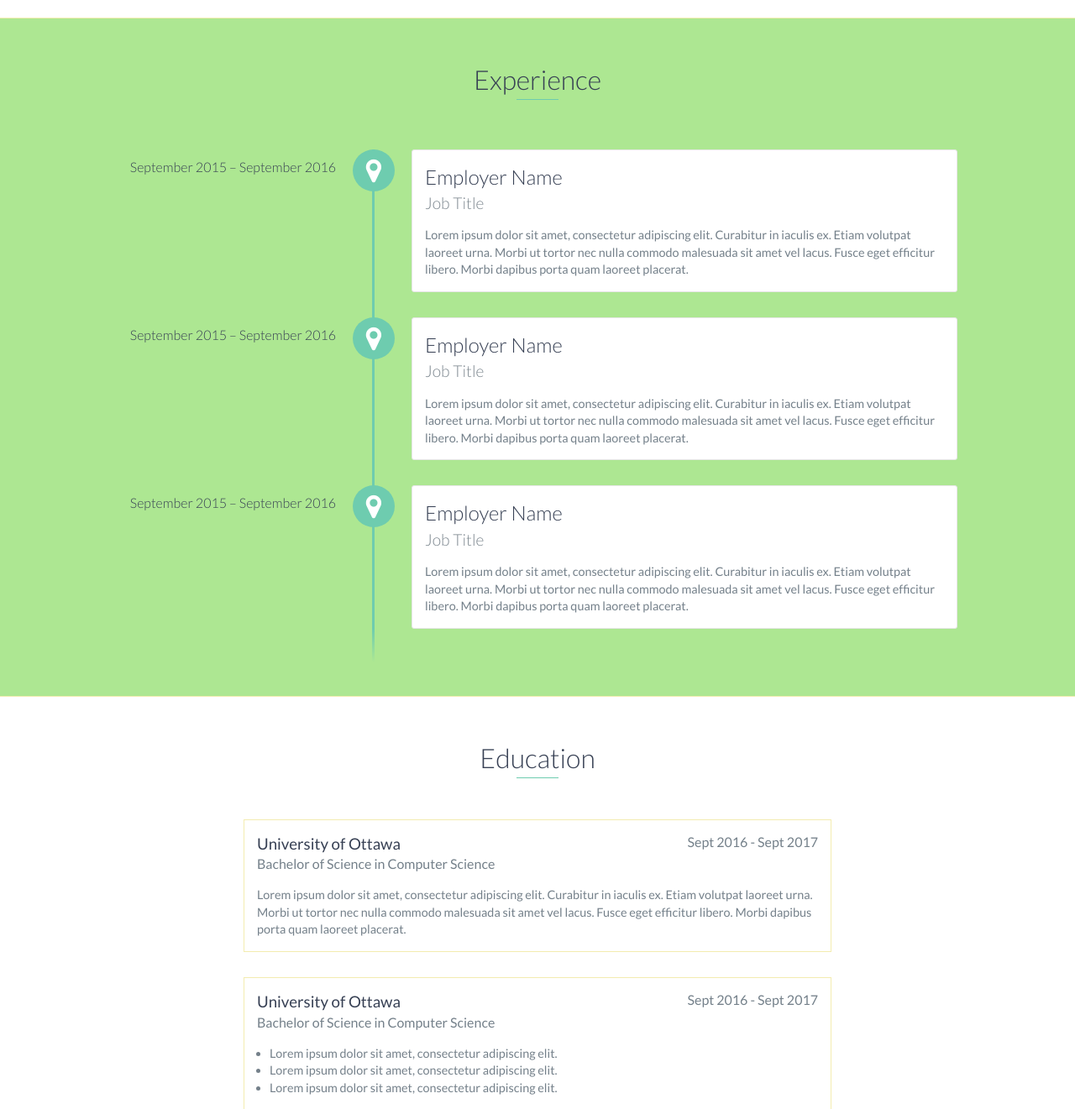
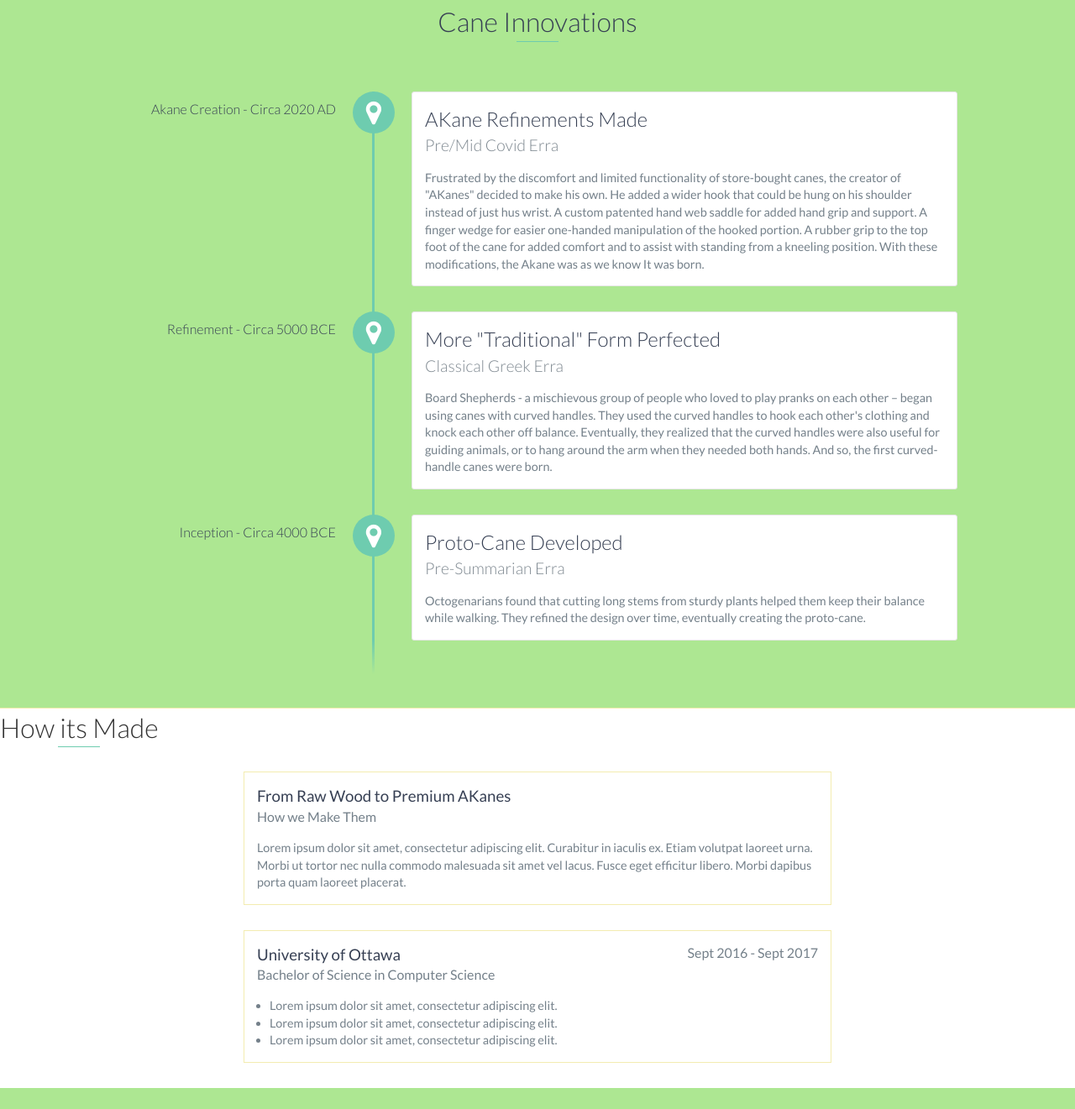
Before and after one commit to freddyyeddy/Akane, a website: page index.html in a window 1280 px wide. Shown: the part 1089-2410 px from the top of the page at 84% size. Drawn offline with nearby package versions, Linux system fonts and the light colour scheme; files that its build step writes are made by us from their sources.

Commit message:
Updated Texts

```diff
--- a/index.html
+++ b/index.html
@@ -28,7 +28,7 @@
                 <a href="#about">About</a>
             </li>
             <li>
-                <a href="#experience">Experience</a>
+                <a href="#history">History</a>
             </li>
             <li>
                 <a href="#education">Education</a>
@@ -68,13 +68,11 @@
         <div class="container">
             <div class="row">
                 <div class="col-md-4">
-                    <h2 class="heading">About Me</h2>
+                    <h2 class="heading">About</h2>
                 </div>
                 <div class="col-md-8">
                     <p>
-                        Lorem ipsum dolor sit amet, consectetur adipiscing elit. Curabitur in iaculis ex. Etiam volutpat laoreet urna. Morbi ut tortor nec nulla commodo malesuada sit amet vel lacus. Fusce eget efficitur libero. Morbi dapibus porta quam laoreet placerat. Donec
-                        eu vehicula neque. Donec viverra lorem nunc, tempus euismod eros sollicitudin ut. Quisque et tincidunt libero. Donec id pharetra justo. Proin euismod lacinia dolor, eu scelerisque justo tempus pharetra. Vivamus nunc justo, finibus
-                        ut nisl sed, euismod rhoncus nulla. Proin sed magna egestas, egestas ante et, congue eros. In consequat, mauris dapibus tincidunt suscipit, ex libero aliquet diam, at maximus risus enim non leo.
+                        AKane is not your average lightweight cane. It was designed with heavy-duty use in mind, providing maximum support and stability for those who need it. Made from kiln dried hickory, it includes a hand web support that doubles as a pack or bag hook, and a finger wedge to give a positive pistol style grip. Making it a versatile and rugged Alaska ready cane suitable for all types of terrain.
                     </p>
                 </div>
             </div>
@@ -82,42 +80,42 @@
     </div>
     <!-- End #about -->
 
-    <div id="experience" class="background-alt">
-        <h2 class="heading">Experience</h2>
-        <div id="experience-timeline">
-            <div data-date="September 2015 – September 2016">
-                <h3>Employer Name</h3>
-                <h4>Job Title</h4>
+    <div id="history" class="background-alt">
+        <h2 class="heading">Cane Innovations</h2>
+        <div id="history-timeline">
+            <div data-date="Akane Creation - Circa 2020 AD">
+                <h3>AKane Refinements Made</h3>
+                <h4>Pre/Mid Covid Erra</h4>
                 <p>
-                    Lorem ipsum dolor sit amet, consectetur adipiscing elit. Curabitur in iaculis ex. Etiam volutpat laoreet urna. Morbi ut tortor nec nulla commodo malesuada sit amet vel lacus. Fusce eget efficitur libero. Morbi dapibus porta quam laoreet placerat.
+                    Frustrated by the discomfort and limited functionality of store-bought canes, the creator of "AKanes" decided to make his own. He added a wider hook that could be hung on his shoulder instead of just hus wrist. A custom patented hand web saddle for added hand grip and support. A finger wedge for easier one-handed manipulation of the hooked portion. A rubber grip to the top foot of the cane for added comfort and to assist with standing from a kneeling position. With these modifications, the Akane was as we know It was born.
                 </p>
             </div>
 
-            <div data-date="September 2015 – September 2016">
-                <h3>Employer Name</h3>
-                <h4>Job Title</h4>
+            <div data-date="Refinement - Circa 5000 BCE">
+                <h3>More &quot;Traditional&quot; Form Perfected</h3>
+                <h4>Classical Greek Erra</h4>
                 <p>
-                    Lorem ipsum dolor sit amet, consectetur adipiscing elit. Curabitur in iaculis ex. Etiam volutpat laoreet urna. Morbi ut tortor nec nulla commodo malesuada sit amet vel lacus. Fusce eget efficitur libero. Morbi dapibus porta quam laoreet placerat.
+                    Board Shepherds - a mischievous group of people who loved to play pranks on each other – began using canes with curved handles. They used the curved handles to hook each other's clothing and knock each other off balance. Eventually, they realized that the curved handles were also useful for guiding animals, or to hang around the arm when they needed both hands. And so, the first curved-handle canes were born.
                 </p>
             </div>
 
-            <div data-date="September 2015 – September 2016">
-                <h3>Employer Name</h3>
-                <h4>Job Title</h4>
+            <div data-date="Inception -  Circa 4000 BCE">
+                <h3>Proto-Cane Developed</h3>
+                <h4>Pre-Summarian Erra</h4>
                 <p>
-                    Lorem ipsum dolor sit amet, consectetur adipiscing elit. Curabitur in iaculis ex. Etiam volutpat laoreet urna. Morbi ut tortor nec nulla commodo malesuada sit amet vel lacus. Fusce eget efficitur libero. Morbi dapibus porta quam laoreet placerat.
+                    Octogenarians found that cutting long stems from sturdy plants helped them keep their balance while walking. They refined the design over time, eventually creating the proto-cane.
                 </p>
             </div>
         </div>
     </div>
     <!-- End #experience -->
 
-    <div id="education">
-        <h2 class="heading">Education</h2>
+    <div id="How its Made">
+        <h2 class="heading">How its Made</h2>
         <div class="education-block">
-            <h3>University of Ottawa</h3>
-            <span class="education-date">Sept 2016 - Sept 2017</span>
-            <h4>Bachelor of Science in Computer Science</h4>
+            <h3>From Raw Wood to Premium AKanes</h3>
+            <!-- <span class="education-date"></span> -->
+            <h4>How we Make Them</h4>
             <p>
                 Lorem ipsum dolor sit amet, consectetur adipiscing elit. Curabitur in iaculis ex. Etiam volutpat laoreet urna. Morbi ut tortor nec nulla commodo malesuada sit amet vel lacus. Fusce eget efficitur libero. Morbi dapibus porta quam laoreet placerat.
             </p>
--- a/js/scripts.js
+++ b/js/scripts.js
@@ -54,7 +54,7 @@
     });
 
     // Create timeline
-    $('#experience-timeline').each(function() {
+    $('#history-timeline').each(function() {
 
         $this = $(this); // Store reference to this
         $userContent = $this.children('div'); // user content
--- a/scss/styles.scss
+++ b/scss/styles.scss
@@ -21,7 +21,7 @@
         3. Global Styles
         4. Lead Styles
         5. About Styles
-        6. Experience Styles
+        6. history Styles
         7. Education Styles
         8. Project Styles
         9. Skills Styles
@@ -111,7 +111,7 @@ body {
 
 // No JS styles
 .no-js {
-    #experience-timeline {
+    #history-timeline {
         > div {
             background: $background;
             padding: 10px;
@@ -512,11 +512,11 @@ footer {
 
 /*
     --------------------------------
-    ----- 6. Experience Styles -----
+    ----- 6. history Styles -----
     --------------------------------
 */
 
-#experience {
+#history {
     padding: 50px 15px;
     text-align: center;
     border-bottom: 1px solid $border;
@@ -526,7 +526,7 @@ footer {
     }
 }
 
-#experience-timeline {
+#history-timeline {
     margin: 30px auto 0 auto;
     position: relative;
     max-width: 1000px;
@@ -895,7 +895,7 @@ footer {
 // Collapse timeline
 @media only screen and (max-width: 750px) {
 
-    #experience-timeline {
+    #history-timeline {
         &:before, &:after {
             left: 23px;
         }
```
Also changed, not shown: css/styles.css, js/scripts.min.js.
